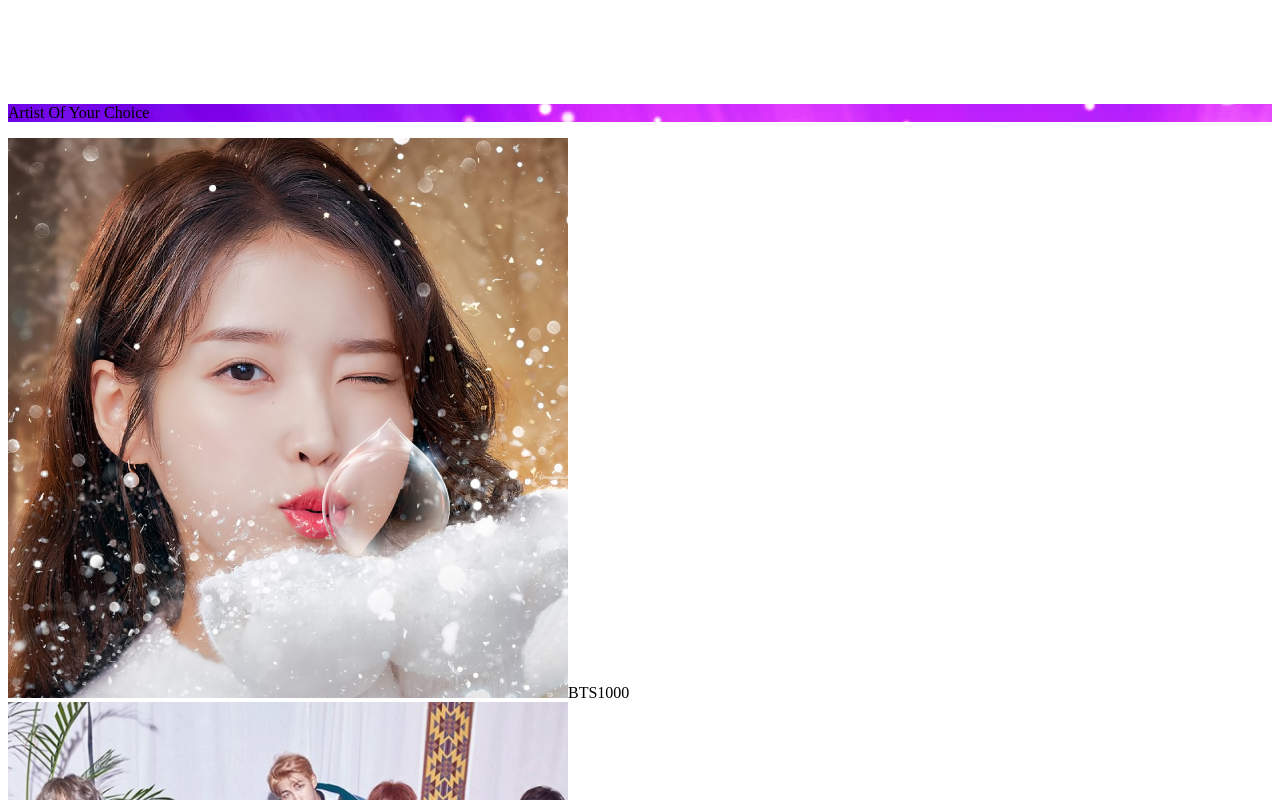
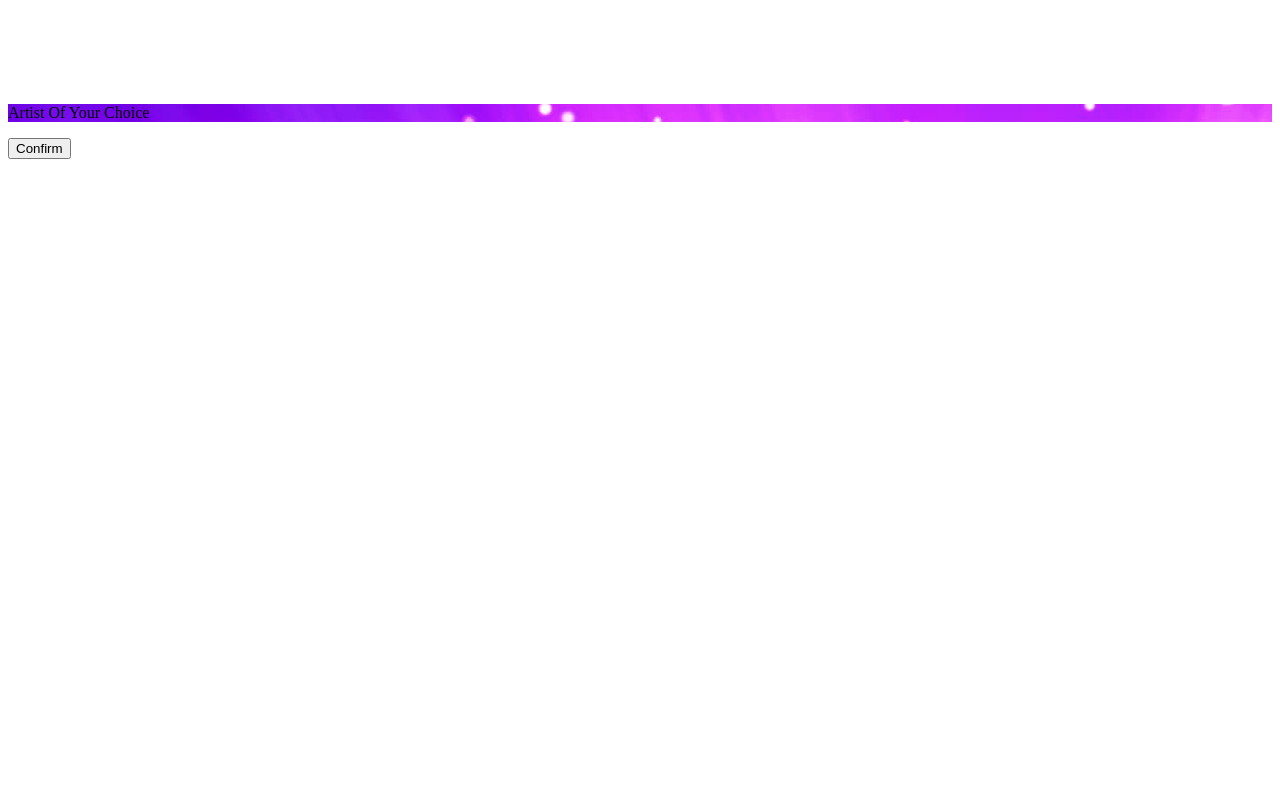
Before and after one commit to dasom222g/vote-frontend, a React (Create React App) app: page /complete in a window 1280 px wide. Shown: the part 2260-3060 px from the top of the page. After the commit the page ends 2427 px from the top, so only its background shows below. Built offline with nearby package versions, Linux system fonts and the light colour scheme; what web3 would draw is missing.

Commit message:
Set winnerList

```diff
--- a/src/components/WinnerCard.tsx
+++ b/src/components/WinnerCard.tsx
@@ -1,13 +1,15 @@
 import React, { FC } from 'react'
+import { ICountItem } from '../lib/type'
 // import { ethers } from 'ethers'
 // import { Candidate } from '../components/Candidate'
 // import { votingContract } from '../web3Config'
 
 interface WinnerCardProps {
+  winnerList: ICountItem[]
   // account: string
 }
 
-export const WinnerCard: FC<WinnerCardProps> = () => {
+export const WinnerCard: FC<WinnerCardProps> = ({ winnerList }) => {
   const ptFullStyle = { paddingTop: '100%' }
   const bgStyle = { backgroundImage: 'url(/images/winner-bg.png)'}
   const trophyStyle = { backgroundImage: 'url(/images/trophy.png)'}
@@ -25,12 +27,14 @@ export const WinnerCard: FC<WinnerCardProps> = () => {
             <p className="text-center font-mono text-white font-bold">Artist Of Your Choice</p>
           </div>
           <div className="h-3/5 px-1 py-4 flex items-end justify-center -mx-1">
-            <div className="px-2 text-center">
-              <img src="./images/iu.png" alt="iu" className="rounded-full w-4/5 mx-auto transform scale-150 origin-bottom" />
-              <span className="block text-xs text-blue-400 mt-2">BTS</span>
-              <span className="block text-lg text-white font-bold">1000</span>
-            </div>
-            <div className="px-2 text-center">
+            {winnerList.map(item => (
+              <div className="px-2 text-center">
+                <img src={`./images/iu.png`} alt="iu" className="rounded-full w-4/5 mx-auto transform scale-150 origin-bottom" />
+                <span className="block text-xs text-blue-400 mt-2">{item.name}</span>
+                <span className="block text-lg text-white font-bold">{item.count}</span>
+              </div>
+            ))}
+            {/* <div className="px-2 text-center">
               <img src="./images/bts.png" alt="bts" className="rounded-full w-4/5 mx-auto" />
               <span className="block text-xs text-blue-400 mt-2">BTS</span>
               <span className="block text-lg text-white font-bold">800</span>
@@ -39,7 +43,7 @@ export const WinnerCard: FC<WinnerCardProps> = () => {
               <img src="./images/spa.png" alt="spa" className="rounded-full w-4/5 mx-auto" />
               <span className="block text-xs text-blue-400 mt-2">BTS</span>
               <span className="block text-lg text-white font-bold">700</span>
-            </div>
+            </div> */}
           </div>
         </div>
       </div>
--- a/src/routes/complete.tsx
+++ b/src/routes/complete.tsx
@@ -1,7 +1,9 @@
-import React, { FC, useCallback, useEffect, useLayoutEffect, useState } from 'react'
+import { ethers } from 'ethers'
+import React, { FC, useCallback, useEffect, useState } from 'react'
 import { Link } from 'react-router-dom'
 // import { ethers } from 'ethers'
 import { WinnerCard } from '../components/WinnerCard'
+import { ICountItem } from '../lib/type'
 import { votingContract } from '../web3Config'
 
 interface CompleteProps {
@@ -10,6 +12,7 @@ interface CompleteProps {
 
 const Complete: FC<CompleteProps> = ({ account }) => {
   const [isVoted, setIsVoted] = useState<boolean | null>(null)
+  const [winnerList, setWinnerList] = useState<ICountItem[]>([])
 
 
   // const getRemaingSeconds = async () => {
@@ -23,8 +26,17 @@ const Complete: FC<CompleteProps> = ({ account }) => {
 
   const getCount = async (): Promise<void> => {
     try {
-      const votingStatusList = await votingContract.methods.getVotingStatusList().call()
-      console.log('votingStatusList', votingStatusList)
+      const votingStatusList: ICountItem[] = await votingContract.methods.getVotingStatusList().call()
+      const parseList = votingStatusList.map(item => {
+        return {
+          ...item,
+          id: Number(item.id),
+          name: ethers.utils.parseBytes32String(item.name),
+          count: Number(item.count),
+        }
+      })
+      const sortedList = parseList.sort((a, b) => b.count - a.count)
+      setWinnerList(sortedList.splice(0, 3))
     } catch(error) {
       console.error(error)
     }
@@ -57,7 +69,7 @@ const Complete: FC<CompleteProps> = ({ account }) => {
     checkVoted()
   }, [account, checkVoted])
 
-  useLayoutEffect(() => {
+  useEffect(() => {
     setPage()
   }, [setPage])
 
@@ -65,7 +77,7 @@ const Complete: FC<CompleteProps> = ({ account }) => {
   return (
     <>
     <h1 className="text-white text-lg font-bold py-2 pb-4">Vote the Winner</h1>
-    <WinnerCard />
+    <WinnerCard winnerList={winnerList} />
     <div className="mt-4">
       <Link to={'/'}>
         <button
```
Also changed, not shown: src/lib/type.tsx (+7 -0 lines).
